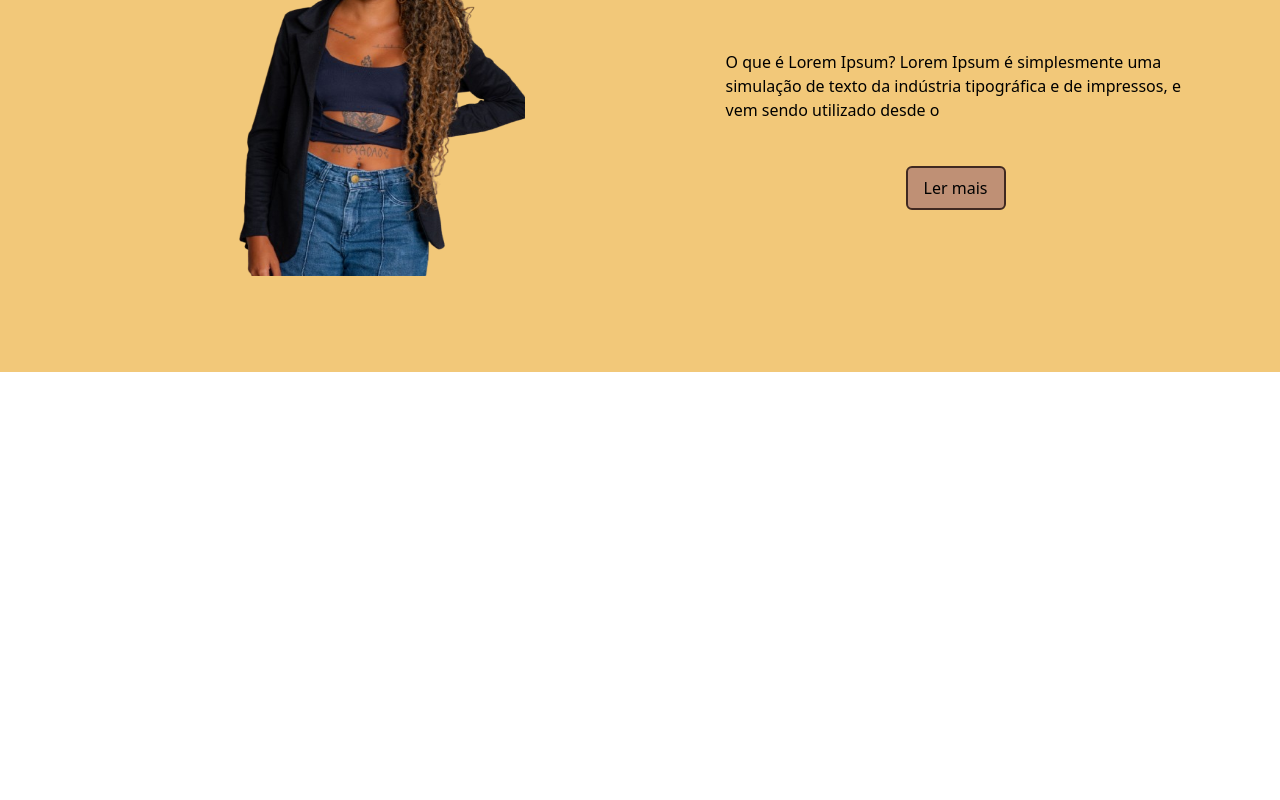
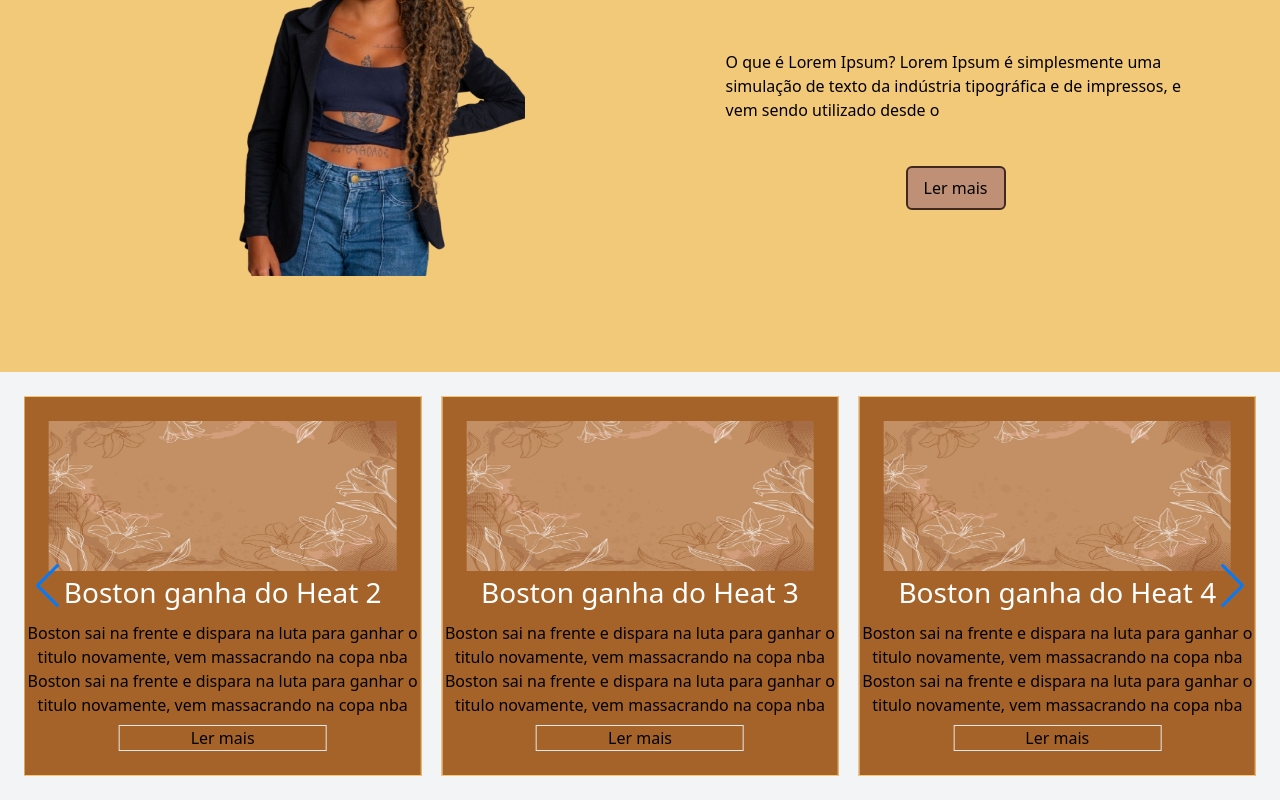
Before and after one commit to Antonio-Jr28/portifolio-isabelly-vitorino, a React (Create React App) app: page / in a window 1280 px wide. Shown: the part 566-1366 px from the top of the page. Before the commit the page ends 938 px from the top, so only its background shows below. Built offline with nearby package versions, Linux system fonts and the light colour scheme.

Commit message:
ajustando alinhamento do card

```diff
--- a/src/components/works/news-card-works.component.tsx
+++ b/src/components/works/news-card-works.component.tsx
@@ -12,10 +12,11 @@ export const NewsCard: React.FC<NewsCardProps> = ({
   content,
 }) => {
   return (
-    <div className="bg-[#A66329] border border-[#F2C879]">
-      <img src={imageSrc} alt={title} className="w-[312px] h-[150px]" />
-      <h1 className="text-2xl text-center">{title}</h1>
-      <p className="w-[312px] p-2">{content}</p>
+    <div className="flex flex-col items-center p-6 bg-[#A66329] border border-[#F2C879]">
+      <img src={imageSrc} alt={title} className="w-[500px] h-[150px]" />
+      <h1 className="text-2xl text-center text-white">{title}</h1>
+      <p className="w-[420px] text-center p-2">{content}</p>
+      <button className="w-52 border text-center">Ler mais</button>
     </div>
   );
 };
--- a/src/components/works/works-all.component.tsx
+++ b/src/components/works/works-all.component.tsx
@@ -15,7 +15,7 @@ export const WorksAll = () => {
         pagination={{ clickable: true }}
         navigation
         autoplay={{
-          delay: 2000,
+          delay: 3000,
           disableOnInteraction: false,
           pauseOnMouseEnter: true,
         }}
--- a/src/data/newsData.tsx
+++ b/src/data/newsData.tsx
@@ -3,13 +3,13 @@ export const news = [
     imageSrc: "image/background.jpg",
     title: "Boston ganha do Heat 1",
     content:
-      "Boston sai na frente e dispara na luta para ganhar o titulo novamente, vem massacrando na copa nba",
+    "Boston sai na frente e dispara na luta para ganhar o titulo novamente, vem massacrando na copa nba Boston sai na frente e dispara na luta para ganhar o titulo novamente, vem massacrando na copa nba",
   },
   {
     imageSrc: "image/background.jpg",
     title: "Boston ganha do Heat 2",
     content:
-      "Boston sai na frente e dispara na luta para ganhar o titulo novamente, vem massacrando na copa nba",
+    "Boston sai na frente e dispara na luta para ganhar o titulo novamente, vem massacrando na copa nba Boston sai na frente e dispara na luta para ganhar o titulo novamente, vem massacrando na copa nba",
   },
   {
     imageSrc: "image/background.jpg",
--- a/src/pages/home.page.tsx
+++ b/src/pages/home.page.tsx
@@ -3,6 +3,7 @@ import React from "react";
 import { Navbar } from "../components/navbar/navbar.component";
 import { Hero } from "../components/hero/hero.component";
 import { AboutUsSection } from "../components/about-us/about-us.componets";
+import { WorksAll } from "../components/works/works-all.component";
 
 export const HomePage = () => {
   return (
@@ -10,6 +11,7 @@ export const HomePage = () => {
       <Navbar />
       <Hero />
       <AboutUsSection />
+      <WorksAll />
     </>
   );
 };
```
